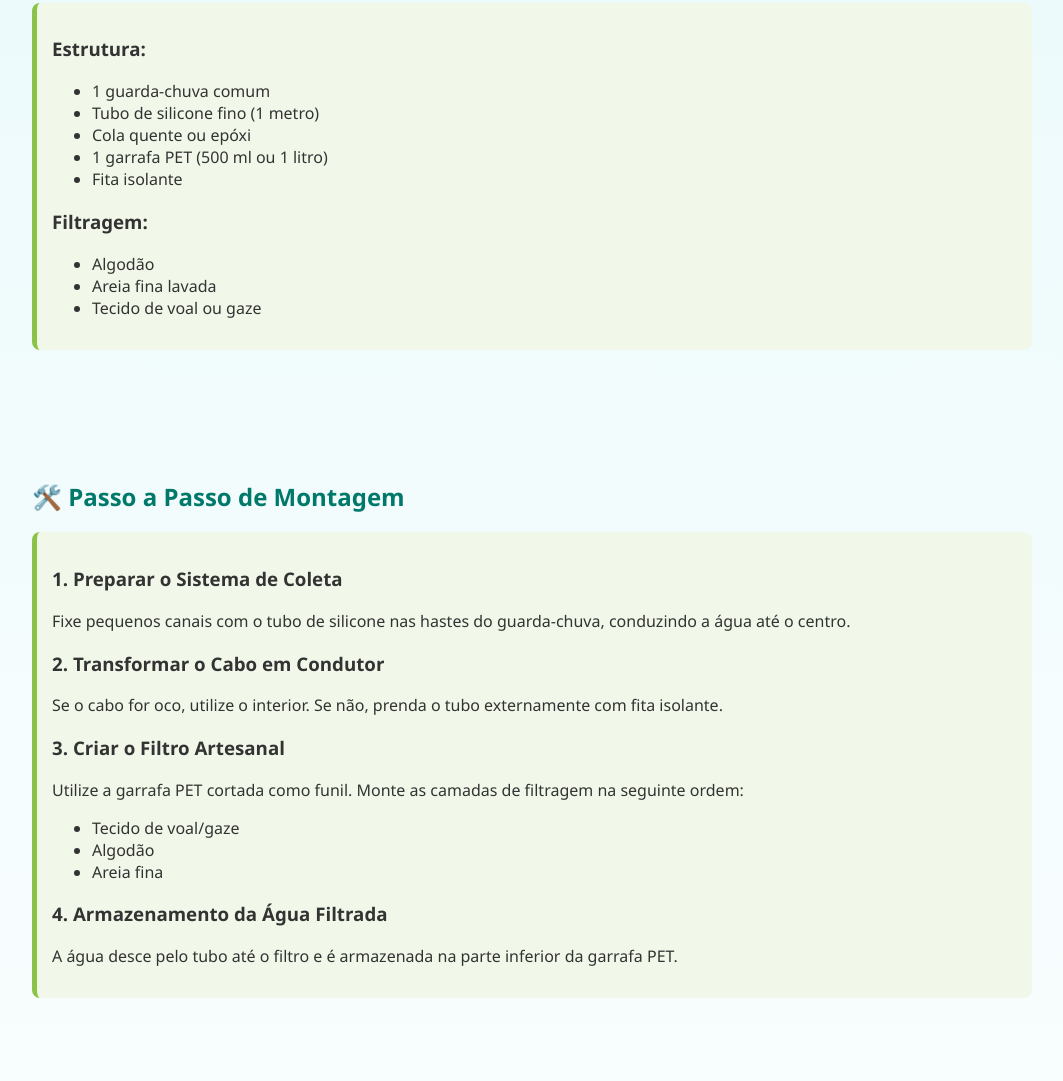
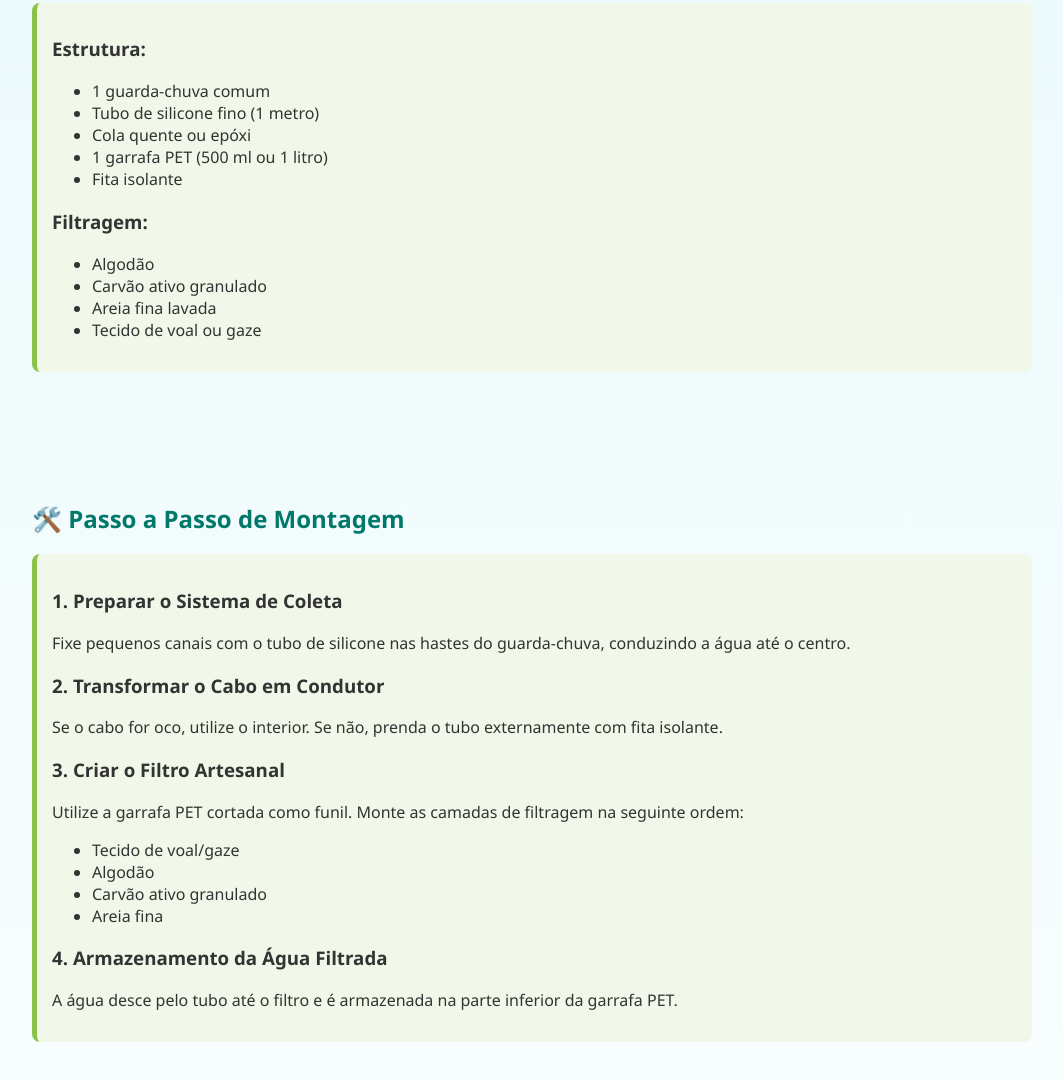
Before and after one commit to LeonardoSGas/EcoGota, a plain HTML site: page index.html in a window 1280 px wide. Shown: the part 1228-2309 px from the top of the page, without its empty margins (108-1171 px from the left). Drawn offline with Linux system fonts and the light colour scheme.

Commit message:
Update index.html

```diff
--- a/index.html
+++ b/index.html
@@ -45,6 +45,7 @@
         <h3>Filtragem:</h3>
         <ul>
             <li>Algodão</li>
+            <li>Carvão ativo granulado</li>
             <li>Areia fina lavada</li>
             <li>Tecido de voal ou gaze</li>
         </ul>
@@ -65,6 +66,7 @@
         <ul>
             <li>Tecido de voal/gaze</li>
             <li>Algodão</li>
+            <li>Carvão ativo granulado</li>
             <li>Areia fina</li>
         </ul>
 
```
